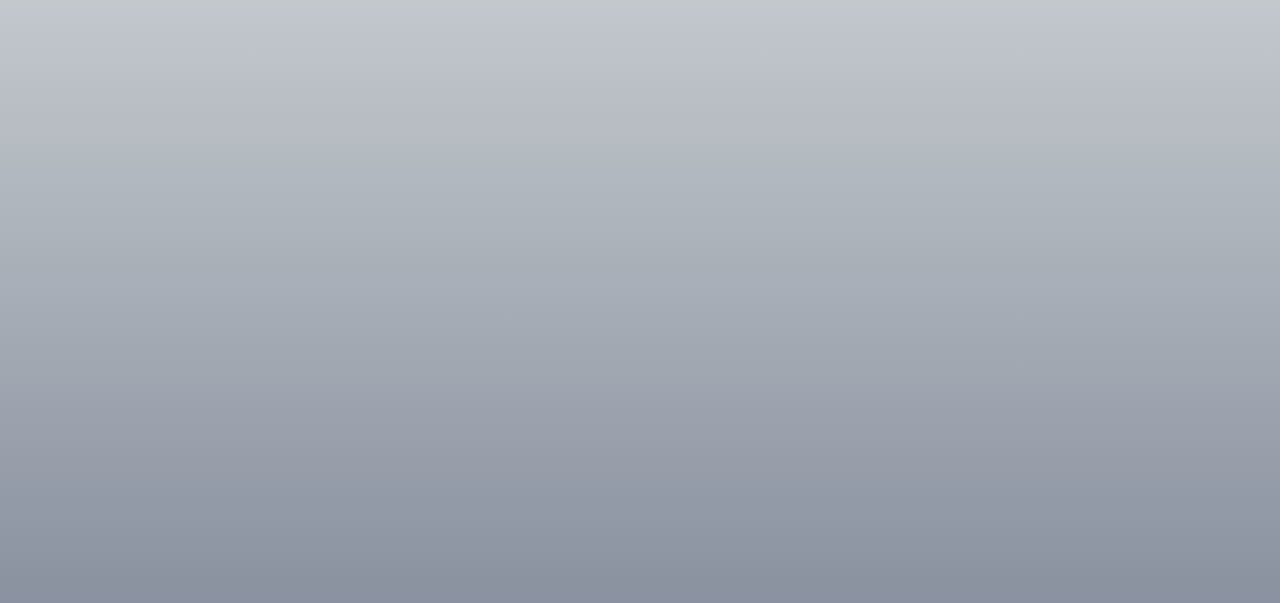
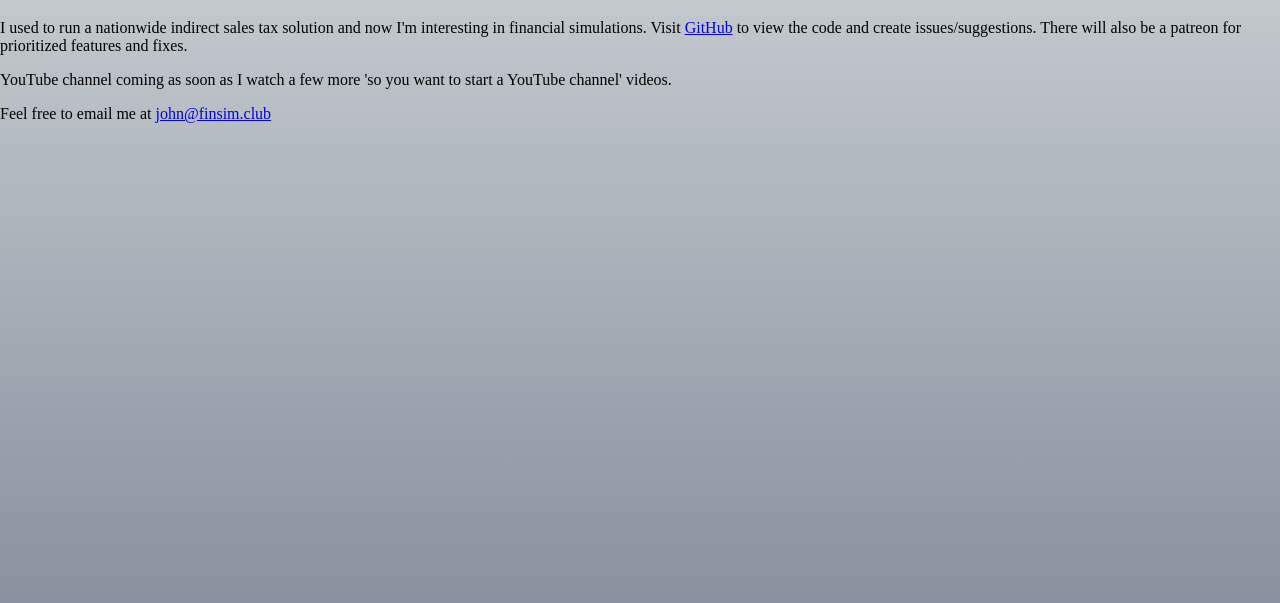
Before and after one commit to finsimclub/investing, a website built with Parcel: page src/about.html in a window 1280 px wide. Shown: the part 107-710 px from the top of the page. Built offline with nearby package versions, Linux system fonts and the light colour scheme.

Commit message:
A bit more about me

```diff
--- a/src/about.html
+++ b/src/about.html
@@ -18,5 +18,8 @@
             </ul>
         </nav>
         <h1>About Financial Simulation (FinSim) Club</h1>
+        <p>I used to run a nationwide indirect sales tax solution and now I'm interesting in financial simulations. Visit <a href="https://github.com/finsimclub/investing">GitHub</a> to view the code and create issues/suggestions. There will also be a patreon for prioritized features and fixes.</p>
+        <p>YouTube channel coming as soon as I watch a few more 'so you want to start a YouTube channel' videos.</p>
+        <p>Feel free to email me at <a href="mailto:john@finsim.club">john@finsim.club</a></p>
     </body>
 </html>
```
